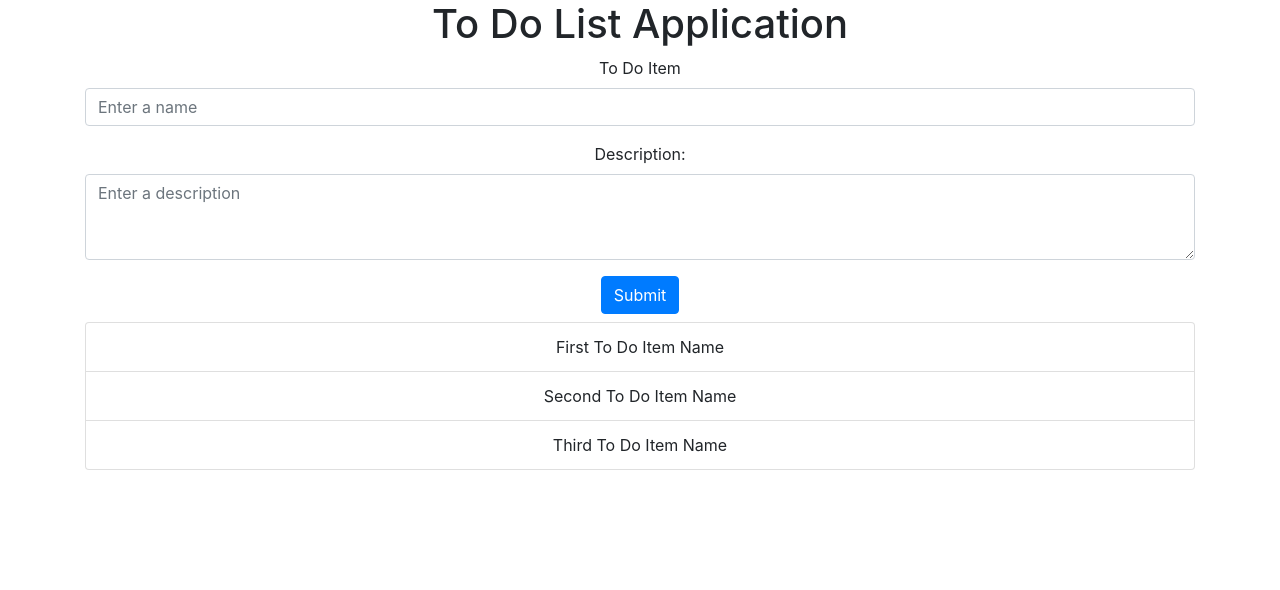
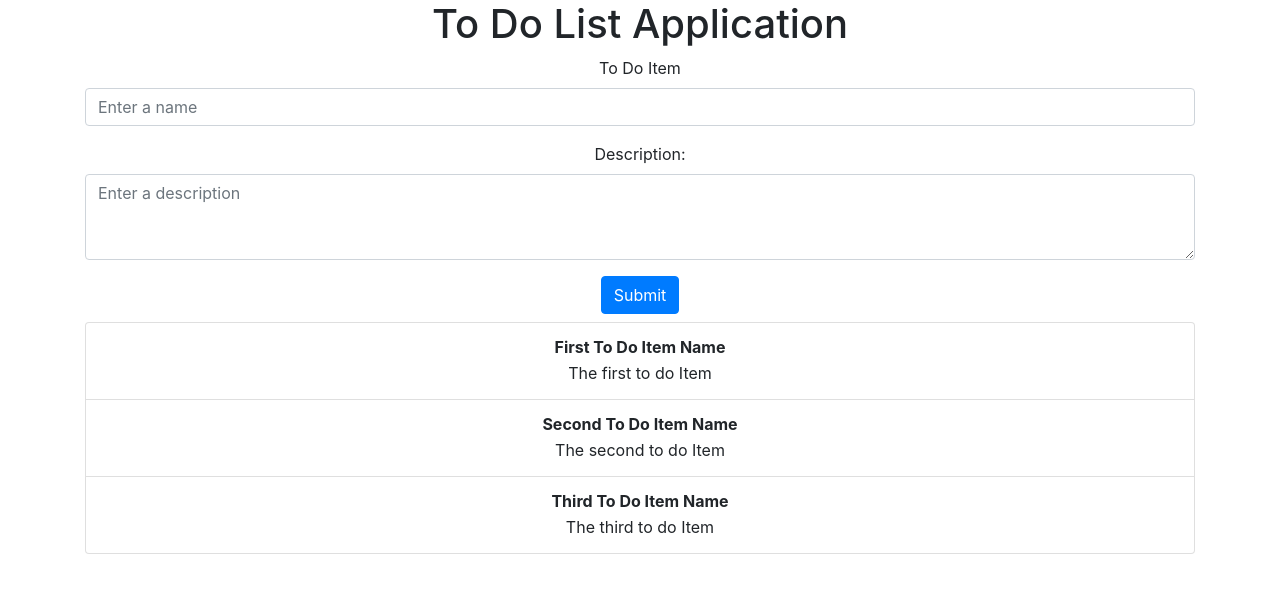
Before and after one commit to SMGEAR123/react-to-do-app, a React (Create React App) app: page / in a window 1280 px wide. Shown: the top 590 px of the page. Built offline with nearby package versions, Linux system fonts and the light colour scheme.

Commit message:
Adding styles for List component

```diff
--- a/src/App.tsx
+++ b/src/App.tsx
@@ -139,7 +139,13 @@ const List = (props: any) => {
   return (
     <ListGroup className="mt-2">
       {props.items.map((item: any, index: number) => {
-        return <ListGroup.Item key={item.id} onClick={props.clickMethod}>{item.name}</ListGroup.Item>
+        return (
+        <ListGroup.Item
+          key={item.id}
+          onClick={props.clickMethod}>
+            <p className="item-name">{item.name}</p>
+            <p>{item.description}</p>
+        </ListGroup.Item>);
       })}
     </ListGroup>
   );
--- a/src/index.css
+++ b/src/index.css
@@ -11,3 +11,11 @@ code {
   font-family: source-code-pro, Menlo, Monaco, Consolas, 'Courier New',
     monospace;
 }
+
+div.list-group-item > p {
+  margin-bottom: 2px;
+}
+
+p.item-name {
+  font-weight: bold;
+}
```
